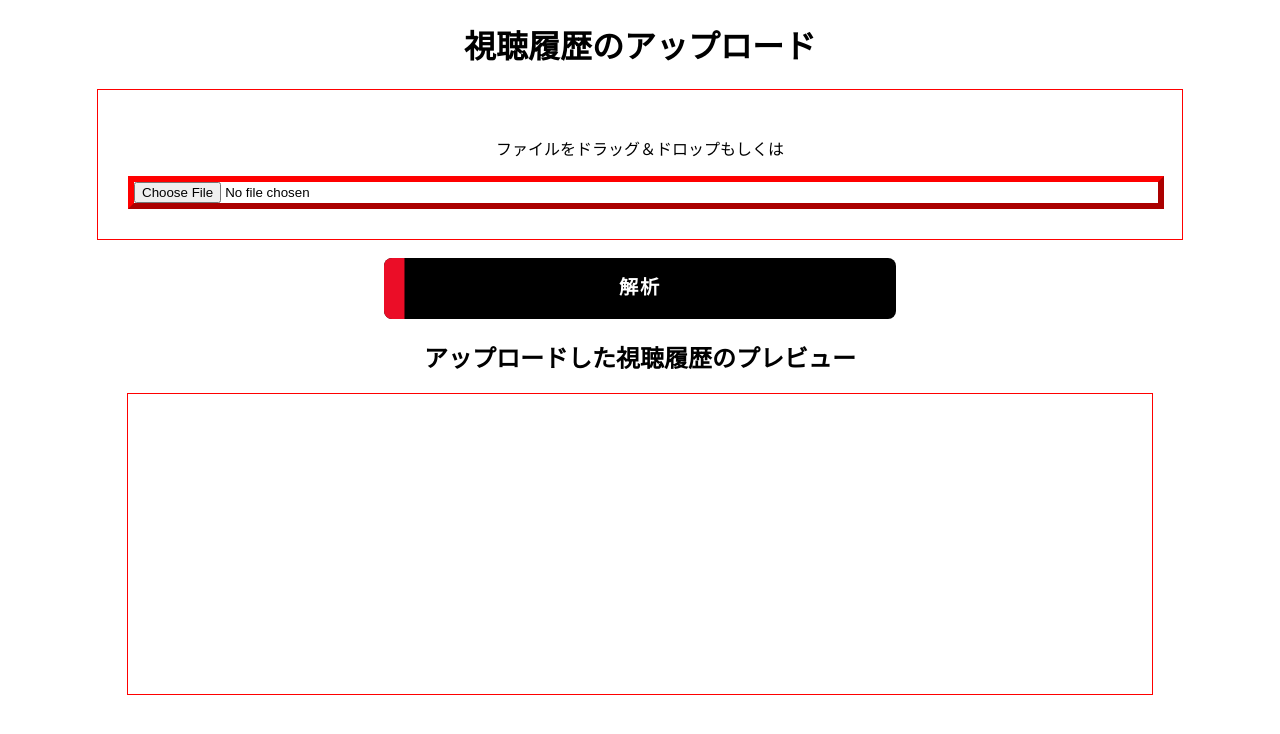
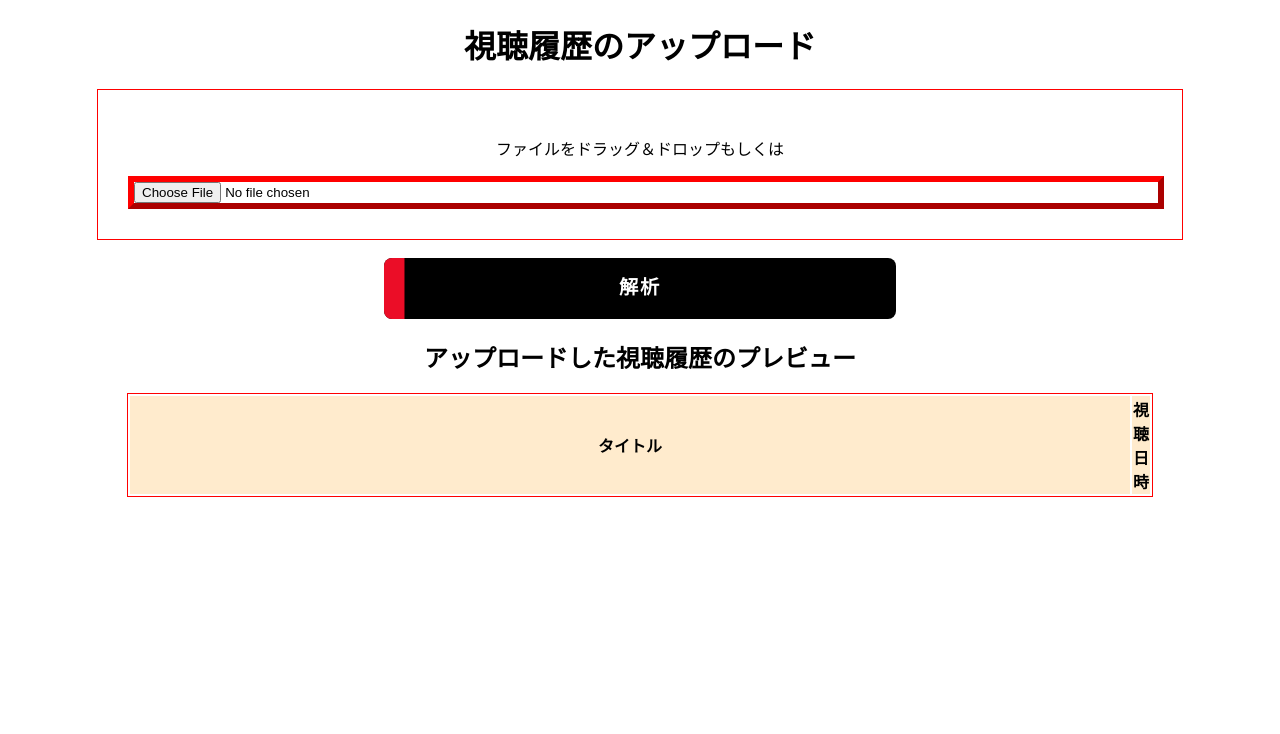
Before and after one commit to takaT6/netflix-viewing-history-analyzer, a Vue app: page /#upload in a window 1280 px wide. Shown: the top 734 px of the page. Built offline with nearby package versions, Linux system fonts and the light colour scheme; the HTML template or start-up script is replaced by a standard one.

Commit message:
changed css

```diff
--- a/src/App.vue
+++ b/src/App.vue
@@ -1,12 +1,4 @@
 <template>
-  <!-- <div id="preview">
-    <table>
-      <tr v-for="(movie, index) in movieList" :key="index">
-        <td class="preview-title">{{movie.title}}</td>
-        <td class="preview-date">{{movie.date}}</td>
-      </tr>
-    </table>
-  </div> -->
   <div>
     <transition mode="out-in">
       <component
@@ -29,10 +21,6 @@ const router = useRouter();
 
 var movieList = ref();
 
-onMounted(() => {
-  router.push({hash:"#upload"})
-})
-
 const subPage = computed(()=>{
   switch(route.hash){
     case '#upload':
@@ -40,7 +28,11 @@ const subPage = computed(()=>{
     case '#result':
       return Result
   }
-})
+});
+
+onMounted(() => {
+  router.push({hash:"#upload"})
+});
 
 </script>
 
--- a/src/Loader.vue
+++ b/src/Loader.vue
@@ -11,11 +11,17 @@
     </div>
     <h2>アップロードした視聴履歴のプレビュー</h2>
     <div id="preview">
-      <table>
-        <tr v-for="(movie, index) in movieList" :key="index">
-          <td class="preview-title">{{movie.title}}</td>
-          <td class="preview-date">{{movie.date}}</td>
-        </tr>
+      <table id="preview-tbl">
+          <tr>
+            <th class="preview-title">タイトル</th>
+            <th class="preview-date">視聴日時</th>
+          </tr>
+          <transition-group name="tableani">
+          <tr v-for="(movie, index) in movieList" :key="index">
+            <td class="preview-title">{{movie.title}}</td>
+            <td class="preview-date">{{movie.date}}</td>
+          </tr>
+          </transition-group>
       </table>
     </div>
  </div>
@@ -65,26 +71,27 @@ onMounted(() => {
 const previewFile = (file: File) => {
   if(file.type.match("text/csv")){movieList.splice(0);}
   else {alert('csvファイルを選択してください。');}
-
   var fr = new FileReader();
   fr.readAsText(file);
   fr.onload = () => {
-    let lines = (fr.result as string).replace(/\"/g,"").split("\n");
+    let lines = (fr.result as string).replace(/\"/g, "").split("\n");
+    console.log(lines)
     lines.shift();
     for(let i = 0; i < lines.length; i++){
       let info = lines[i].split(",");
+      console.log(info)
       let viewingInf = {title:info[0], date: info[1]};
       movieList.push(viewingInf);
     }
-    console.log(typeof(movieList));
+    console.log(movieList);
   }
   emit('update:movieList', movieList);
-}
+};
 
 const btnAnalyzerTap = () =>{
   emit('update:movieList', movieList);
   router.push({hash:"#result"})
-}
+};
 
 </script>
 
@@ -94,15 +101,42 @@ const btnAnalyzerTap = () =>{
   margin: 0 auto;
   padding: 30px;
   width: 80vw;
+  max-height: 300px;
 }
 
 #preview {
   width: 80vw;
   margin: 0 auto;
-  height: 300px;
+  max-height: 30vh;
+  min-height: 100px;
   border: 1px solid red;
+  overflow: hidden;
   overflow-y: scroll;
 }
+
+#preview-tbl {
+  display: block;
+  position: relative;
+  table-layout: fixed;
+  font-size: 1em;
+}
+#preview-tbl th {
+  background-color: blanchedalmond;
+  position: sticky;
+  top: 0;
+  z-index: 1;
+  width: 100%;
+  height: 10px;
+}
+#preview-tbl tr{
+  height: 10px;
+}
+/* .preview-title {
+  max-width: 75%;
+}
+.preview-date {
+  max-width: 25%;
+} */
 
 #file-input {
   border: 6px outset red;
@@ -144,7 +178,6 @@ const btnAnalyzerTap = () =>{
 
 .btn-analyze span {
   position: relative;
-
 }
 
 .btn-analyze:before {
--- a/src/Result.vue
+++ b/src/Result.vue
@@ -13,6 +13,7 @@ const route = useRoute();
 const props = defineProps({
   movieList: Array
 });
-console.log(props.movieList)
+
+console.log(props.movieList);
 
 </script>
--- a/src/modules/common.ts
+++ b/src/modules/common.ts
@@ -3,8 +3,8 @@ export const CONST = {
   API_KEY: "62951c37529b12bb9c37b0da38784d3c",
   LANG: "ja",
 
-  DISCOVER_M: "discover/movie",
+  DISCOVER_MV: "discover/movie",
   DISCOVER_TV: "discover/movie",
-  SEARCH_M: "search/movie",
+  SEARCH_MV: "search/movie",
   SEARCH_TV: "search/tv"
 }
--- a/src/style.css
+++ b/src/style.css
@@ -6,21 +6,54 @@
   }
 } */
 
-html {
-  height: 100%;
+#app-title-en {
+  color: white;
+}
+
+body {
+  background-color: white;
+  color: black;
+  text-align: center;
+  margin: 0;
+  overflow: hidden;
+}
+
+#container {
+  display: flex;
+  flex-direction: column;
+  height: 100vh;
+  width: 100vw;
 }
 
 #header {
   background-color: black;
 }
 
-#app-title-en {
+#app {
+  flex: 1;
+  overflow-y: scroll;
+  padding-bottom: 10px;
+}
+
+#footer {
+  background-color: black;
   color: white;
 }
 
-body {
-  margin: 0 auto;
-  background-color: white;
-  color: black;
-  text-align: center;
+table tr:nth-child(even) td{
+  background-color:#f0f0f0;
 }
+
+/* .tableani-item {
+  display: inline-block;
+} */
+
+.tableani-enter-active,
+.tableani-leave-active {
+  transition: all 1s ease;
+}
+.tableani-enter-from,
+.tableani-leave-to {
+  opacity: 0;
+  transform: translateY(30px);
+}
```
Also changed, not shown: src/modules/utils.ts (+35 -9 lines), 1 other file (tests, documents, lock files or other folders).
